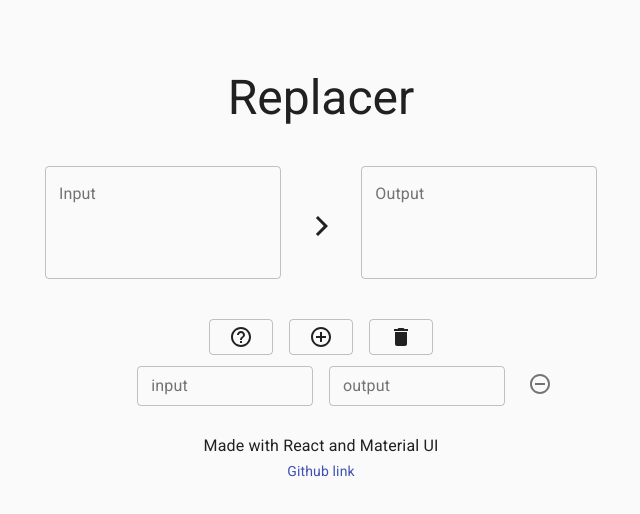
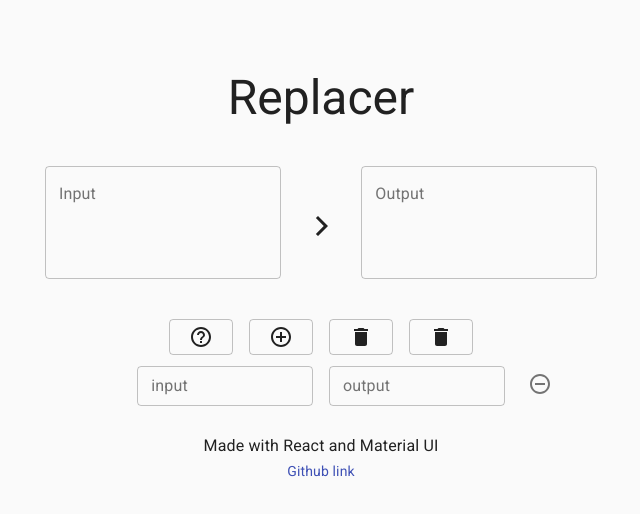
Before and after one commit to jonwang2000/replacer, a React (Create React App) app: page / in a window 1280 px wide. Shown: the top 514 px of the page, without its empty margins (319-959 px from the left). Built offline with nearby package versions, Linux system fonts and the light colour scheme.

Commit message:
Button that console.logs JSON for rules

```diff
--- a/src/components/ReplaceRules.js
+++ b/src/components/ReplaceRules.js
@@ -104,6 +104,15 @@ const ReplaceRules = props => {
                         <Delete />
                     </Button>
                 </Tooltip>
+                <Tooltip title="Test" placement="top">
+                    <Button
+                        variant="outlined"
+                        className={classes.button}
+                        onClick={() => console.log(JSON.stringify(rules))}
+                    >
+                        <Delete />
+                    </Button>
+                </Tooltip>
             </span>
             {displayRules}
         </Container>
```
